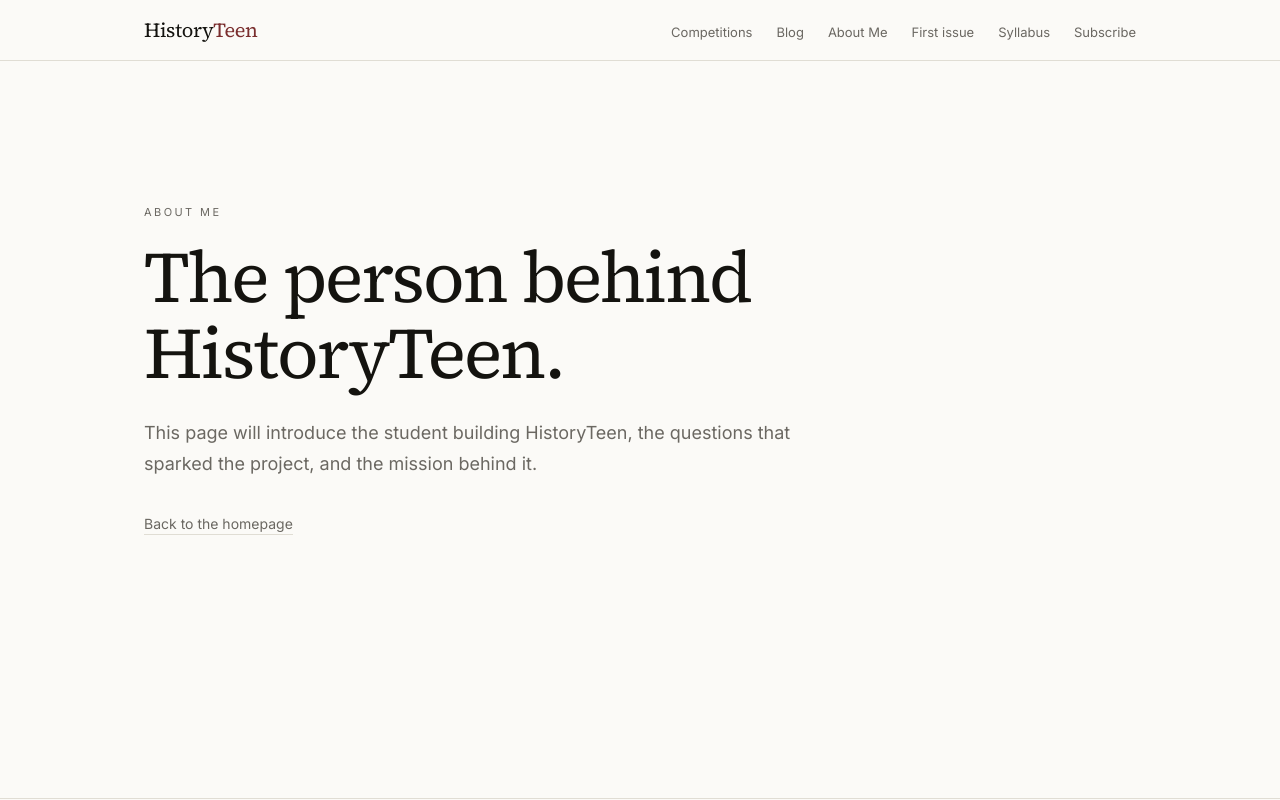
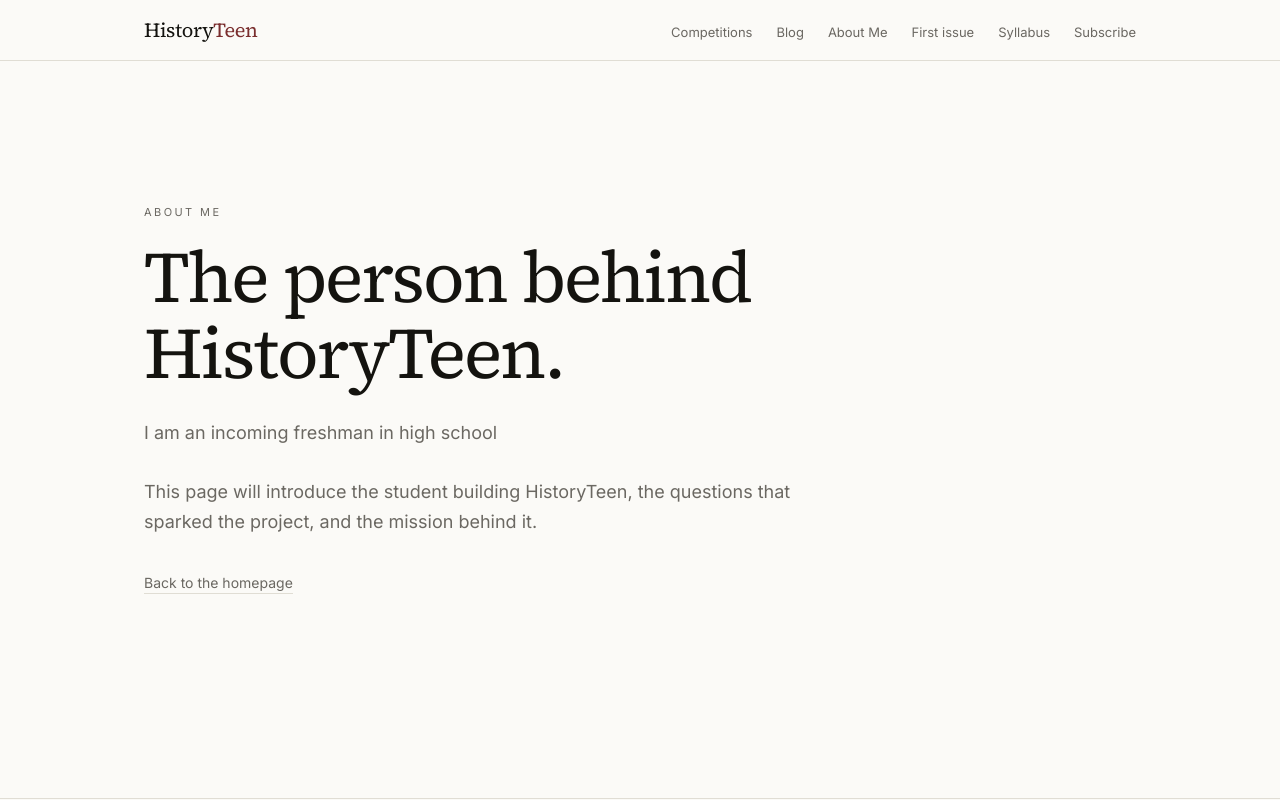
Before and after one commit to anushkagarg100/historyteen, a Next.js app: page /about in a window 1280 px wide. Built offline with nearby package versions, Linux system fonts and the light colour scheme.

Commit message:
Update About Me introduction

```diff
--- a/app/about/page.tsx
+++ b/app/about/page.tsx
@@ -17,6 +17,9 @@ export default function AboutPage() {
           <p className={styles.eyebrow}>About me</p>
           <h1>The person behind HistoryTeen.</h1>
           <p className={styles.destinationIntro}>
+            I am an incoming freshman in high school
+          </p>
+          <p className={styles.destinationIntro}>
             This page will introduce the student building HistoryTeen, the
             questions that sparked the project, and the mission behind it.
           </p>
```
